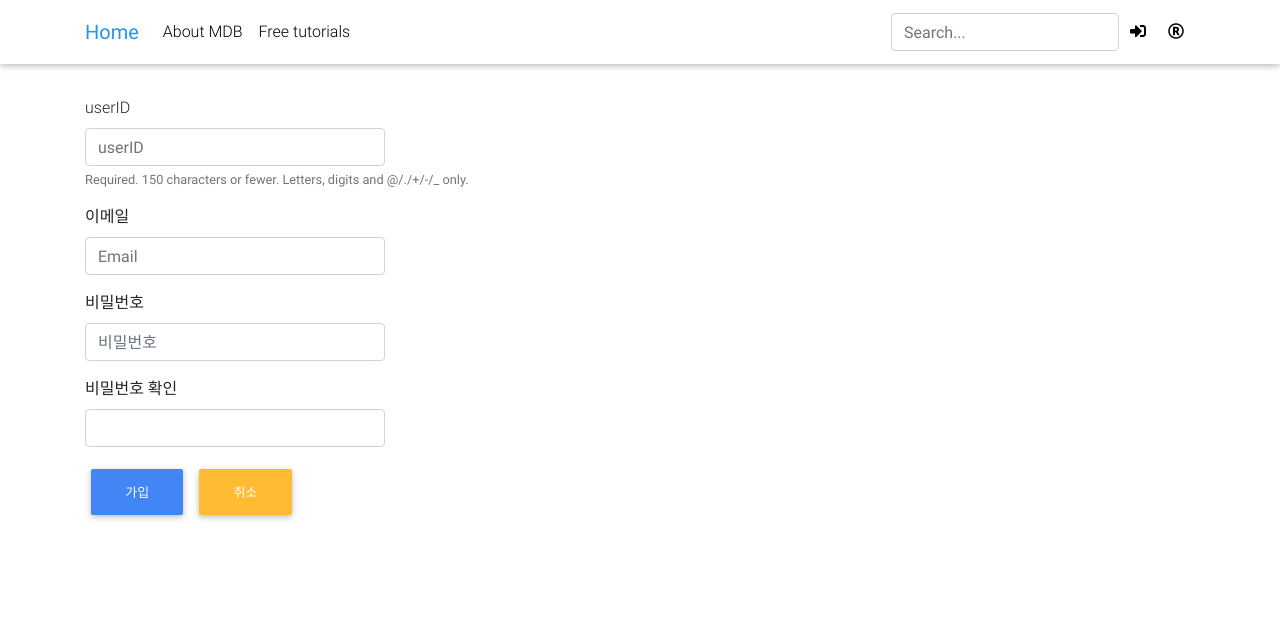
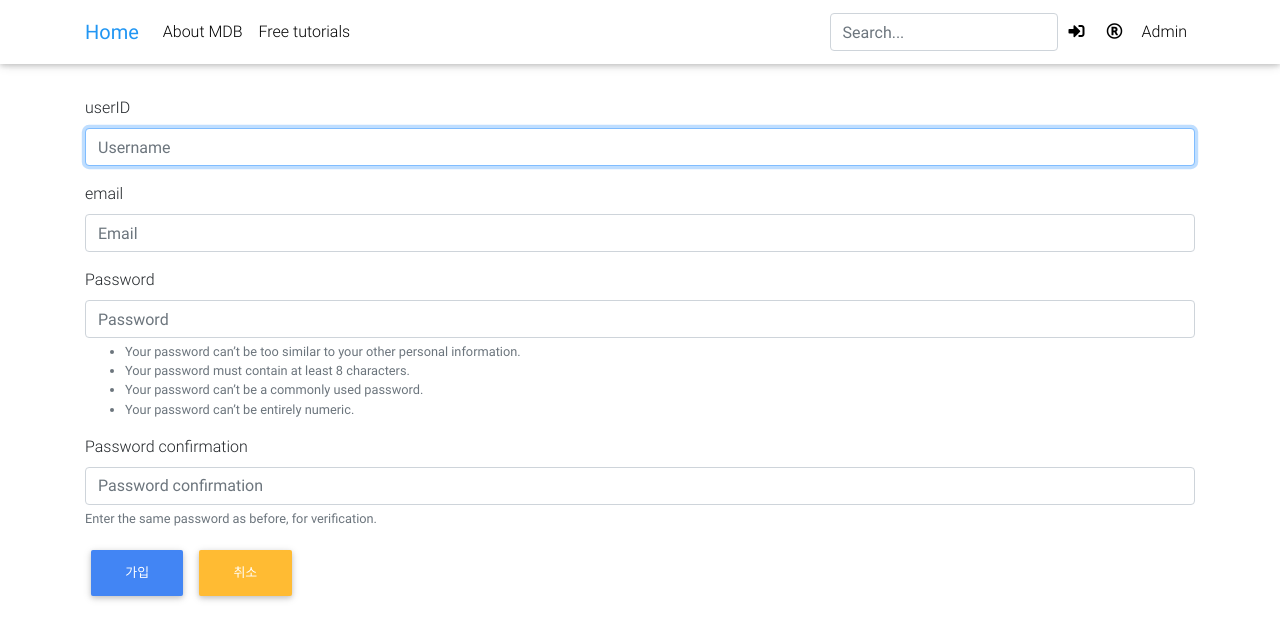
Before and after one commit to jsk005/PythonDjango, a Django app: page /signup/ in a window 1280 px wide. Shown: the top 640 px of the page. Run offline with Django 4.2, Linux system fonts and the light colour scheme; some libraries are stand-ins or nearby versions.

Commit message:
default form-based Login, Register with jQuery ajax

```diff
--- a/formProject/accounts/forms.py
+++ b/formProject/accounts/forms.py
@@ -1,37 +1,70 @@
+# accounts forms.py
 from django import forms
+from django.contrib.auth.forms import UserCreationForm
+from django.contrib.auth.hashers import check_password
 from django.contrib.auth.models import User
 
 
-class UserForm(forms.ModelForm):
+class LoginForm(forms.Form):
+    username = forms.CharField(
+        max_length=32, label='userID',
+        widget=forms.TextInput(
+            attrs={
+                "placeholder" : "Username",
+                "class": "form-control"
+            }
+        ))
+    password = forms.CharField(
+        label='비밀번호',
+        widget=forms.PasswordInput(
+            attrs={
+                "placeholder" : "Password",
+                "class": "form-control"
+            }
+        ))
+
+    # jQuery ajax 처리보다 먼저 동작되어 아래 코드는 주석처리했음.
+
+    # def clean(self):
+    #     cleaned_data = super().clean()
+    #     username = cleaned_data.get('username')
+    #     password = cleaned_data.get('password')
+    #
+    #     if username and password:
+    #         try:
+    #             user = User.objects.get(username=username)
+    #             if not check_password(password, user.password):
+    #                 self.add_error('password', '비밀번호가 다릅니다.')
+    #             else:
+    #                 self.user_id = user.id
+    #         except Exception:
+    #             self.add_error('username', '존재하지 않는 아이디 입니다.')
+
+
+class SignUpForm(UserCreationForm):
+    username = forms.CharField(
+        label='userID',
+        widget=forms.TextInput(
+            attrs={
+                "placeholder" : "Username",
+                "class": "form-control"
+            }
+        ))
+    email = forms.EmailField(
+        label='email',
+        widget=forms.EmailInput(
+            attrs={
+                "placeholder" : "Email",
+                "class": "form-control"
+            }
+        ))
+
     class Meta:
         model = User
-        fields = ['username', 'email', 'password',]
-        widgets = {
-            'username': forms.TextInput(attrs={
-                'class': "form-control",
-                'style': 'max-width: 300px;',
-                'placeholder': 'userID'
-            }),
-            'email': forms.EmailInput(attrs={
-                'class': "form-control",
-                'style': 'max-width: 300px;',
-                'placeholder': 'Email'
-            }),
-            'password': forms.PasswordInput(attrs={
-                'class': "form-control",
-                'style': 'max-width: 300px;',
-                'placeholder': '비밀번호'
-            }),
-
-        }
-        labels = {
-            'username': 'userID',
-            'email': '이메일',
-            'password': '비밀번호',
-        }
+        fields = ('username', 'email')
 
     # 글자수 제한
     def __init__(self, *args, **kwargs):
-        super(UserForm, self).__init__(*args, **kwargs)
+        super(SignUpForm, self).__init__(*args, **kwargs)
         self.fields['username'].widget.attrs['minlength'] = 6
         self.fields['username'].widget.attrs['maxlength'] = 15
--- a/formProject/accounts/templates/accounts/register.html
+++ b/formProject/accounts/templates/accounts/register.html
@@ -6,10 +6,6 @@
     <form method="POST" id="post-form">
         {% csrf_token %}
         {% bootstrap_form form %}
-        <div class="form-group">
-            <label for="id_repasswd">비밀번호 확인</label>
-            <input type="password" name="repasswd" class="form-control" style="max-width: 300px;" maxlength="128" required="" id="id_repasswd">
-        </div>
         <button type="submit" class="btn btn-primary">가입</button>
         <a href="{% url 'home' %}">
             <button type="button" class="btn btn-warning">취소</button>
@@ -19,8 +15,8 @@
     <script>
         $(document).on('submit', '#post-form', function (e) {
             e.preventDefault();
-            const pwd = $("input[name=password]");
-            const repwd = $("input[name=repasswd]");
+            const pwd = $("input[name=password1]");
+            const repwd = $("input[name=password2]");
             if (PasswordChk(pwd, repwd) == false) return false;
             $.ajax({
                 type: 'POST',
@@ -28,7 +24,8 @@
                 data: {
                     username: $("input[name=username]").val(),
                     email: $("input[name=email]").val(),
-                    password: $("input[name=password]").val(),
+                    password1: $("input[name=password1]").val(),
+                    password2: $("input[name=password2]").val(),
                     csrfmiddlewaretoken: $('input[name=csrfmiddlewaretoken]').val(),
                     action: 'post'
                 },
@@ -41,7 +38,7 @@
                     }
                 },
                 error: function (xhr, errmsg, err) {
-                    alert('에러가 발생했네요.');
+                    alert('에러가 발생했습니다.');
                     console.log(xhr.status + ": " + xhr.responseText);
                 }
             });
--- a/formProject/accounts/views.py
+++ b/formProject/accounts/views.py
@@ -1,10 +1,12 @@
+# accounts/views.py
 from django.contrib.auth import authenticate, login, logout
+from django.contrib.auth.hashers import check_password
 from django.contrib.auth.models import User
 from django.http import HttpResponse, JsonResponse
 from django.shortcuts import render, redirect
 from django.views.decorators.csrf import csrf_exempt
+from .forms import SignUpForm, LoginForm
 
-from .forms import UserForm
 
 @csrf_exempt
 def register(request, *args, **kwargs):
@@ -16,11 +18,13 @@ def register(request, *args, **kwargs):
         return render(request,'home.html',context)
 
     if request.POST:
-        form = UserForm(request.POST)
+        form = SignUpForm(request.POST)
         if form.is_valid():
-            # form.save()
-            account = User.objects.create_user(**form.cleaned_data)
-            login(request, account)
+            form.save()
+            username = form.cleaned_data.get("username")
+            raw_password = form.cleaned_data.get("password1")
+            user = authenticate(username=username, password=raw_password)
+            login(request, user)
             # return render(request, 'home.html', context)
             context['data'] = '1'
             context['message'] = '회원 가입 완료'
@@ -30,12 +34,47 @@ def register(request, *args, **kwargs):
             context['message'] = '이미 가입된 회원입니다'
             return JsonResponse(context)
     else:
-        form = UserForm()
+        form = SignUpForm()
         context['form'] = form
 
     return render(request, 'accounts/register.html', context)
 
 
+def login_view(request):
+    context = {}
+
+    if request.method == "POST":
+        form = LoginForm(request.POST)
+        if form.is_valid():
+            username = form.cleaned_data.get("username")
+            password = form.cleaned_data.get("password")
+
+            try:
+                user = User.objects.get(username=username)
+                if check_password(password, user.password):
+                    access = authenticate(username=username, password=password)
+                    login(request, access)
+                    context['data'] = '1'
+                    context['message'] = '로그인 되었습니다.'
+                else:
+                    context['data'] = '0'
+                    context['message'] = '입력 정보를 확인하세요.'
+                    # context['message'] = '비밀번호가 다릅니다.'
+                return JsonResponse(context)
+            except User.DoesNotExist:  # 대문자 User 임에 주의
+                # 가입된 회원인지 미가입된 회원인지 알 수 없는 메시지 출력이 중요
+                context['data'] = '0'
+                context['message'] = '입력 정보를 확인하세요.'
+                return JsonResponse(context)
+        else:
+            context['form'] = form
+    else:
+        form = LoginForm()
+        context['form'] = form
+
+    return render(request, "accounts/login.html", context)
+
+
 def logout_view(request):
     logout(request)
     return redirect("home")
--- a/formProject/formProject/urls.py
+++ b/formProject/formProject/urls.py
@@ -1,4 +1,4 @@
-
+# project urls.py
 from django.contrib import admin
 from django.urls import path
 from accounts import views
@@ -9,6 +9,8 @@ urlpatterns = [
     path('admin/', admin.site.urls),
     path('', homescreen_view, name='home'),
     path('signup/', views.register, name='signup'),
-    path('login/', auth_views.LoginView.as_view(template_name='accounts/login.html'), name='login'),
+    # path('login/', auth_views.LoginView.as_view(template_name='accounts/login.html'), name='login'),
+    path('login/', views.login_view, name='login'),
     path('logout/', views.logout_view, name='logout'),
+    # path('logout/', auth_views.LogoutView.as_view(), name='logout'),
 ]
--- a/formProject/formProject/views.py
+++ b/formProject/formProject/views.py
@@ -1,3 +1,4 @@
+# project views.py
 from django.shortcuts import render
 
 def homescreen_view(request):
--- a/formProject/templates/header.html
+++ b/formProject/templates/header.html
@@ -53,6 +53,11 @@
                         </a>
                     </li>
                 {% endif %}
+                    <li class="nav-item">
+                        <a href="/admin" class="nav-link waves-effect" title="관리자">
+                            Admin
+                        </a>
+                    </li>
             </ul>
 
         </div>
--- a/formProject/templates/home.html
+++ b/formProject/templates/home.html
@@ -7,9 +7,9 @@
 
     <div>Django default Form-based Home!</div>
     {% if request.user.is_authenticated %}
-    <div>{{ user.username }}</div>
-    <div>{{ user.email }}</div>
-    <div>{{ user }}</div>
+        <div>{{ user.username }}</div>
+        <div>{{ user.email }}</div>
+        <div>{{ user }}</div>
     {% endif %}
 
 {% endblock %}
```
Also changed, not shown: formProject/accounts/templates/accounts/login.html (+29 -0 lines).
